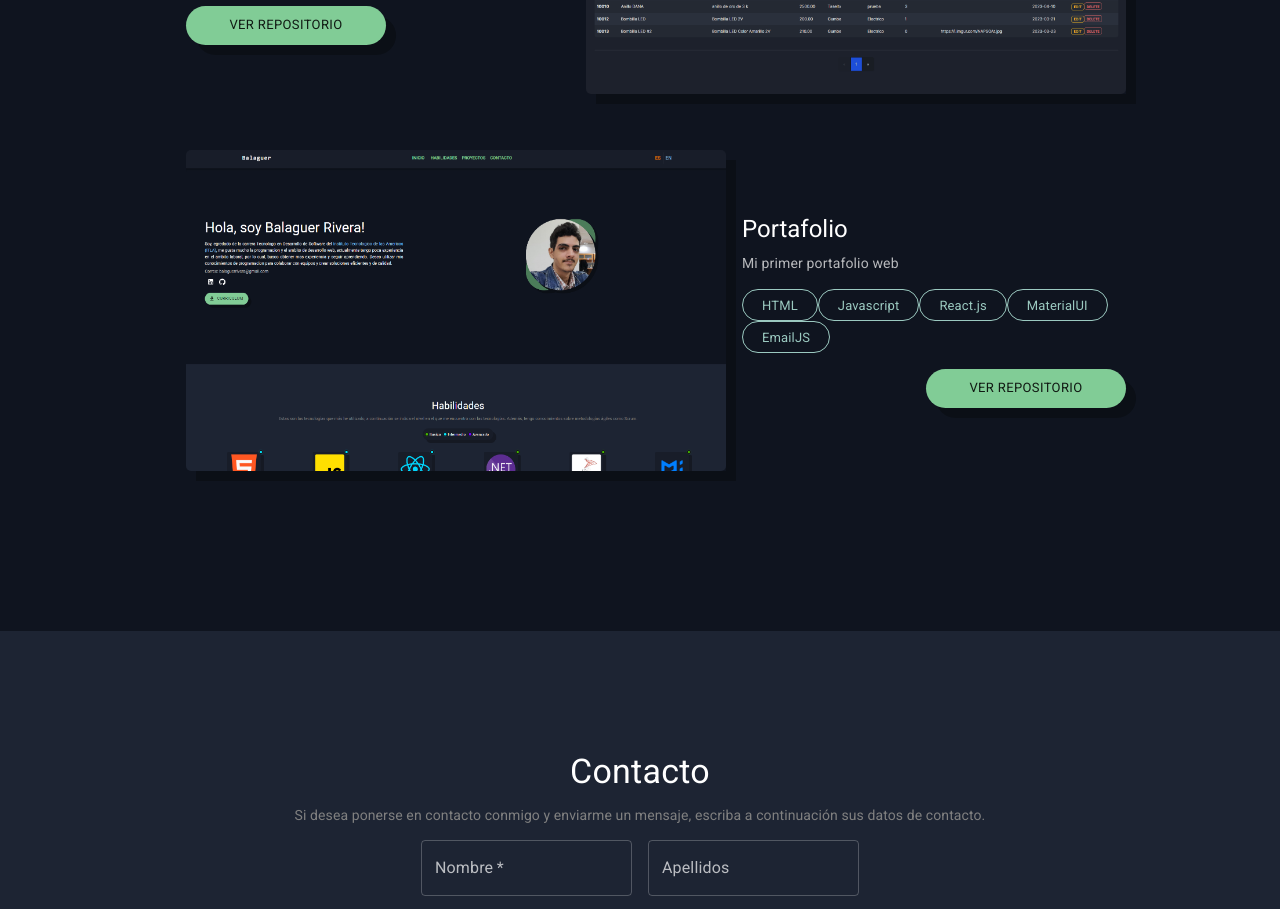
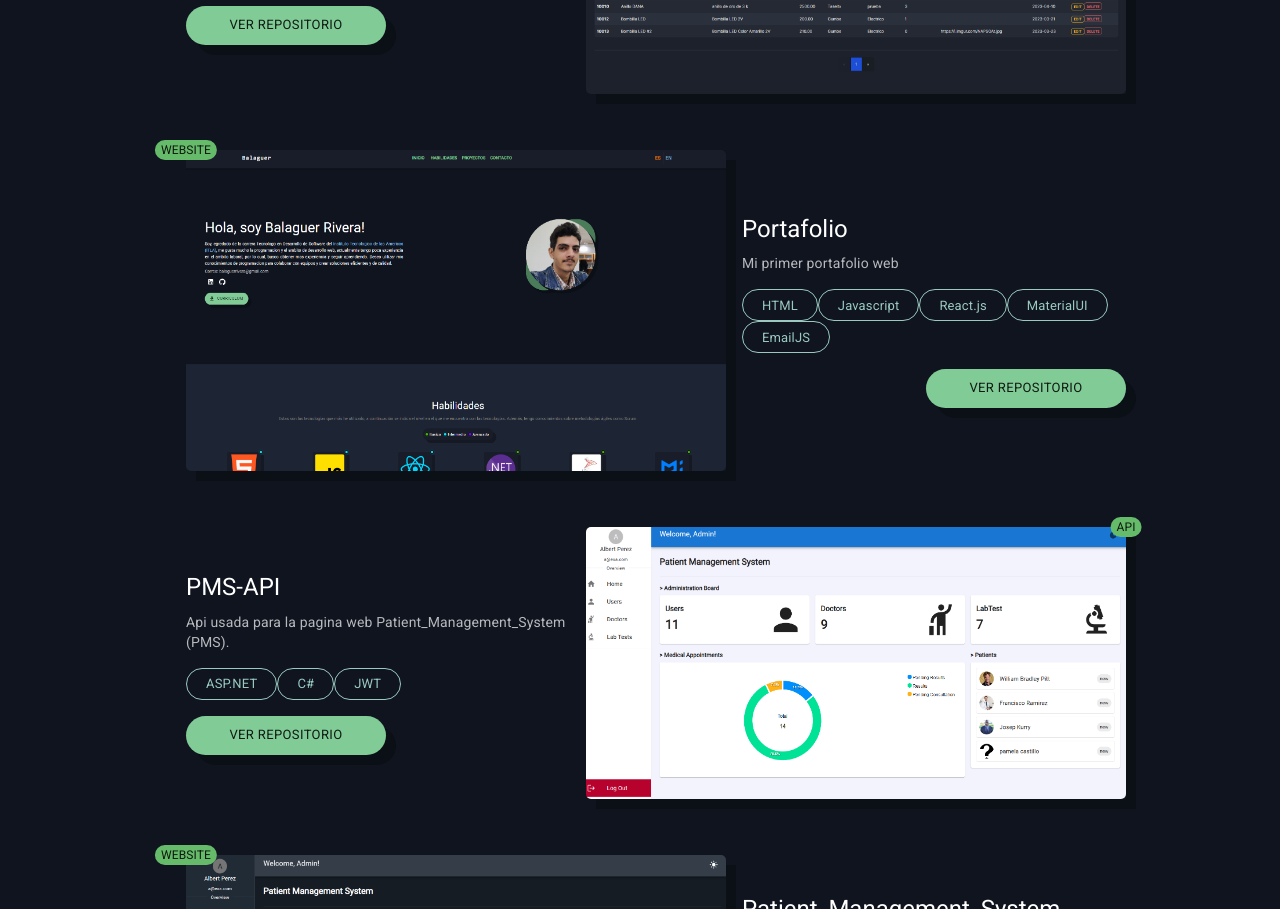
Before and after one commit to BalaguerRC/portafolio, a React (Vite) app: page / in a window 1280 px wide. Shown: the part 2697-3606 px from the top of the page. Built offline with nearby package versions, Linux system fonts and the light colour scheme.

Commit message:
new projects and projectItem UI

```diff
--- a/src/components/section/projects.jsx
+++ b/src/components/section/projects.jsx
@@ -4,50 +4,96 @@ import ProjectItemNew from "./projects/projectItemNew";
 import Admin from "../../assetss/Admin2.png";
 import Product from "../../assetss/Products.png";
 import Portafolio from "../../assetss/Portafolio.png";
-
-
+import DoctorDashboard from "../../assetss/ScreenAdmin2.png";
+import AdminDashboard from "../../assetss/ScreenAdmin1.png";
 
 // eslint-disable-next-line react/prop-types
-const Projects = ({lenguaje}) => {
+const Projects = ({ lenguaje }) => {
+  //Type = 0 = "Web", Type = 1 = "Api"
   const Projectos = [
     {
       id: 1,
       title: "Tienda Products",
-      description: `${lenguaje == "en" ? "Product store for customers. Contains: page layout, product details, shopping cart, user profile, product search, purchase history and purchase invoice." : "Tienda de productos para clientes. Contiene: diseño de página, detalles del producto, carrito de la compra, perfil de usuario, búsqueda de productos, historial de compras y factura de compra."}`,
+      description: `${
+        lenguaje == "en"
+          ? "Product store for customers. Contains: page layout, product details, shopping cart, user profile, product search, purchase history and purchase invoice."
+          : "Tienda de productos para clientes. Contiene: diseño de página, detalles del producto, carrito de la compra, perfil de usuario, búsqueda de productos, historial de compras y factura de compra."
+      }`,
       image: Product,
       tecnology: ["HTML", "Javascript", "React.js", "MaterialUI"],
       repository: "https://github.com/BalaguerRC/Project_Web_Client.git",
+      type: 0
     },
     {
       id: 2,
       title: "Administracion de Tienda Products",
-      description: `${lenguaje == "en" ? "Administrative page of products, category, users and invoices." : "Página administrativa de productos, categoría, usuarios y facturas."}`,
+      description: `${
+        lenguaje == "en"
+          ? "Administrative page of products, category, users and invoices."
+          : "Página administrativa de productos, categoría, usuarios y facturas."
+      }`,
       image: Admin,
       tecnology: ["HTML", "Javascript", "React.js", "daisyUI"],
       repository: "https://github.com/BalaguerRC/Project_web_1.git",
+      type: 0
     },
     {
       id: 3,
       title: "API de Tienda Producs",
-      description: `${lenguaje == "en" ? "API used in the 'Tienda Producs' and 'Administracion de Tienda Products ' pages." : "API utilizada en las páginas 'Tienda Producs' y 'Administracion de Tienda Producs'."}`,
+      description: `${
+        lenguaje == "en"
+          ? "API used in the 'Tienda Producs' and 'Administracion de Tienda Products ' pages."
+          : "API utilizada en las páginas 'Tienda Producs' y 'Administracion de Tienda Producs'."
+      }`,
       image: Admin,
-      tecnology: ["ASP.NET", "C#"],
+      tecnology: ["ASP.NET", "C#", "JWT"],
       repository: "https://github.com/BalaguerRC/Proyect_1.git",
+      type: 1
     },
     {
       id: 4,
       title: "Portafolio",
-      description: `${lenguaje == "en" ? "My first web portfolio" : "Mi primer portafolio web"}`,
+      description: `${
+        lenguaje == "en" ? "My first web portfolio" : "Mi primer portafolio web"
+      }`,
       image: Portafolio,
       tecnology: ["HTML", "Javascript", "React.js", "MaterialUI", "EmailJS"],
       repository: "https://github.com/BalaguerRC/portafolio.git",
+      type: 0
+    },
+    {
+      id: 5,
+      title: "PMS-API",
+      description: `${
+        lenguaje == "en" ? "Api used for the website Patient_Management_System (PMS)." : "Api usada para la pagina web Patient_Management_System (PMS)."
+      }`,
+      image: AdminDashboard,
+      tecnology: ["ASP.NET", "C#", "JWT"],
+      repository: "https://github.com/BalaguerRC/Api_PMS.git",
+      type: 1
+    },
+    {
+      id: 6,
+      title: "Patient_Management_System",
+      description: `${
+        lenguaje == "en" ? "Website for patient and medical appointments management." : "Página web para la gestión de pacientes y citas médicas."
+      }`,
+      image: DoctorDashboard,
+      tecnology: ["HTML", "Javascript", "React.js", "MaterialUI", "Sweetalert"],
+      repository: "https://github.com/BalaguerRC/Patient_Management_System.git",
+      type: 0
     },
   ];
 
   return (
     <>
       <Box sx={{ pt: 15, pb: 15, pr: 10, pl: 10, background: "#0f141f" }}>
-        <Grid container direction={"column"} alignItems={"center"} justifyContent={"center"}>
+        <Grid
+          container
+          direction={"column"}
+          alignItems={"center"}
+          justifyContent={"center"}
+        >
           <Grid item>
             <Typography variant="h4" gutterBottom>
               {lenguaje == "en" ? "Projects" : "Proyectos"}
@@ -55,7 +101,9 @@ const Projects = ({lenguaje}) => {
           </Grid>
           <Grid item textAlign={"center"}>
             <Typography variant="subtitle2" color={"gray"} gutterBottom>
-              {lenguaje == "en" ? "These are personal projects I have worked on, each of them has the technologies I have used and a button to view the source code on github." : "Estos son proyectos personales en los que he trabajado, cada uno de ellos tiene las tecnologías que he utilizado y un botón para ver el código fuente en github."}
+              {lenguaje == "en"
+                ? "These are personal projects I have worked on, each of them has the technologies I have used and a button to view the source code on github."
+                : "Estos son proyectos personales en los que he trabajado, cada uno de ellos tiene las tecnologías que he utilizado y un botón para ver el código fuente en github."}
             </Typography>
           </Grid>
           <Grid item pt={2}>
@@ -75,6 +123,7 @@ const Projects = ({lenguaje}) => {
                     tecnology={item.tecnology}
                     repository={item.repository}
                     lenguaje={lenguaje}
+                    typeP={item.type}
                   />
                 </Grid>
               ))}
--- a/src/components/section/projects/projectItemNew.jsx
+++ b/src/components/section/projects/projectItemNew.jsx
@@ -1,4 +1,5 @@
 import {
+  Badge,
   Box,
   Button,
   CardMedia,
@@ -9,6 +10,7 @@ import {
 } from "@mui/material";
 import { useEffect, useState } from "react";
 // eslint-disable-next-line react/prop-types
+
 const ProjectItemNew = ({
   id,
   title,
@@ -17,6 +19,7 @@ const ProjectItemNew = ({
   tecnology,
   repository,
   lenguaje,
+  typeP,
 }) => {
   const [validate, setValidate] = useState(false);
 
@@ -41,17 +44,27 @@ const ProjectItemNew = ({
           <Grid
             item
             sx={{
-              display: { xs: "none", md: "grid" },
+              display: {
+                xs: "none",
+                md: "grid",
+              },
             }}
           >
-            <Box pl={2} pt={2} sx={{ maxWidth: 400, width: "100%" }}>
+            <Box
+              pl={2}
+              pt={2}
+              sx={{
+                maxWidth: 400,
+                width: "100%",
+              }}
+            >
               <Typography gutterBottom variant="h5" component="div">
                 {title}
               </Typography>
               <Typography variant="body2" color="text.secondary">
                 {description}
               </Typography>
-              <Box sx={{ display: "flex", flexWrap: "wrap", mt: 2}}>
+              <Box sx={{ display: "flex", flexWrap: "wrap", mt: 2 }}>
                 {tecnology &&
                   tecnology.map((item, id) => {
                     return (
@@ -75,11 +88,17 @@ const ProjectItemNew = ({
               mt={2}
               mb={2}
               pl={2}
-              sx={{ display: "grid", justifyContent: "right",maxWidth: 400, width: "100%"}}
+              sx={{
+                display: "grid",
+                justifyContent: "right",
+                maxWidth: 400,
+                width: "100%",
+              }}
             >
               <Button
                 size="small"
                 variant="contained"
+                target="_blank"
                 href={repository}
                 sx={{
                   p: 1,
@@ -104,12 +123,27 @@ const ProjectItemNew = ({
               display: { xs: "none", md: "flex" },
             }}
           >
+            <Badge
+              badgeContent={typeP == 1 ? "API" : "WEBSITE"}
+              color="success"
+              anchorOrigin={{
+                vertical: "top",
+                horizontal: "left",
+              }}
+              sx={{
+                ".css-1v1h8db-MuiBadge-badge": {
+                  fontSize: "0.95rem",
+                  p: "0 19px",
+                  background: "#44b700",
+                },
+              }}
+            >
               <Box
                 sx={{
                   boxShadow: "10px 10px #0B0F16",
                   ":hover": {
                     boxShadow: "10px 10px #81b395",
-                  borderRadius: 1
+                    borderRadius: 1,
                   },
                 }}
               >
@@ -124,6 +158,7 @@ const ProjectItemNew = ({
                   }}
                 />
               </Box>
+            </Badge>
           </Grid>
           <Grid item sx={{ display: { xs: "flex", md: "none" } }}>
             <Paper
@@ -133,6 +168,19 @@ const ProjectItemNew = ({
                 borderRadius: 1,
                 background: "#252C3B",
                 boxShadow: "10px 10px #0B0F16",
+              }}
+            >
+              <Badge
+                badgeContent={typeP == 1 ? "API" : "WEBSITE"}
+                color="success"
+                anchorOrigin={{
+                  vertical: "top",
+                  horizontal: "right",
+                }}
+                sx={{
+                  ".css-1k15tnj-MuiBadge-badge": {
+                    background: "#44b700",
+                  },
                 }}
               >
                 <CardMedia>
@@ -147,6 +195,7 @@ const ProjectItemNew = ({
                     }}
                   />
                 </CardMedia>
+              </Badge>
               <Box p={2}>
                 <Typography
                   gutterBottom
@@ -187,6 +236,7 @@ const ProjectItemNew = ({
               <Box p={2}>
                 <Button
                   size="small"
+                  target="_blank"
                   href={repository}
                   variant="contained"
                   sx={{
@@ -215,10 +265,20 @@ const ProjectItemNew = ({
           <Grid
             item
             sx={{
-              display: { xs: "none", md: "grid" },
+              display: {
+                xs: "none",
+                md: "grid",
+              },
             }}
           >
-            <Box pr={2} pt={2} sx={{ maxWidth: 400, width: "100%" }}>
+            <Box
+              pr={2}
+              pt={2}
+              sx={{
+                maxWidth: 400,
+                width: "100%",
+              }}
+            >
               <Typography gutterBottom variant="h5" component="div">
                 {title}
               </Typography>
@@ -249,6 +309,7 @@ const ProjectItemNew = ({
               <Button
                 size="small"
                 variant="contained"
+                target="_blank"
                 href={repository}
                 sx={{
                   p: 1,
@@ -258,7 +319,7 @@ const ProjectItemNew = ({
                   transition: "width .5s",
                   ":hover": {
                     background: "#a5dab4",
-                    width: 250
+                    width: 250,
                   },
                   boxShadow: "10px 10px #0B0F16",
                 }}
@@ -273,12 +334,27 @@ const ProjectItemNew = ({
               display: { xs: "none", md: "flex" },
             }}
           >
+            <Badge
+              badgeContent={typeP == 1 ? "API" : "WEBSITE"}
+              color="success"
+              anchorOrigin={{
+                vertical: "top",
+                horizontal: "right",
+              }}
+              sx={{
+                ".css-1k15tnj-MuiBadge-badge": {
+                  fontSize: "0.95rem",
+                  p: "0 19px",
+                  background: "#44b700",
+                },
+              }}
+            >
               <Box
                 sx={{
                   boxShadow: "10px 10px #0B0F16",
                   ":hover": {
                     boxShadow: "10px 10px #81b395",
-                  borderRadius: 1
+                    borderRadius: 1,
                   },
                 }}
               >
@@ -293,6 +369,7 @@ const ProjectItemNew = ({
                   }}
                 />
               </Box>
+            </Badge>
           </Grid>
           <Grid item sx={{ display: { xs: "flex", md: "none" } }}>
             <Paper
@@ -302,6 +379,19 @@ const ProjectItemNew = ({
                 borderRadius: 1,
                 background: "#181d29",
                 boxShadow: "10px 10px #0B0F16",
+              }}
+            >
+              <Badge
+                badgeContent={typeP == 1 ? "API" : "WEBSITE"}
+                color="success"
+                anchorOrigin={{
+                  vertical: "top",
+                  horizontal: "right",
+                }}
+                sx={{
+                  ".css-1k15tnj-MuiBadge-badge": {
+                    background: "#44b700",
+                  },
                 }}
               >
                 <CardMedia>
@@ -316,6 +406,7 @@ const ProjectItemNew = ({
                     }}
                   />
                 </CardMedia>
+              </Badge>
               <Box p={2}>
                 <Typography
                   gutterBottom
@@ -356,6 +447,7 @@ const ProjectItemNew = ({
               <Box p={2}>
                 <Button
                   size="small"
+                  target="_blank"
                   href={repository}
                   variant="contained"
                   sx={{
```
Also changed, not shown: src/assetss/ScreenAdmin1.png (added), src/assetss/ScreenAdmin2.png (added). Lines whose indentation alone changed are shown as unchanged.
